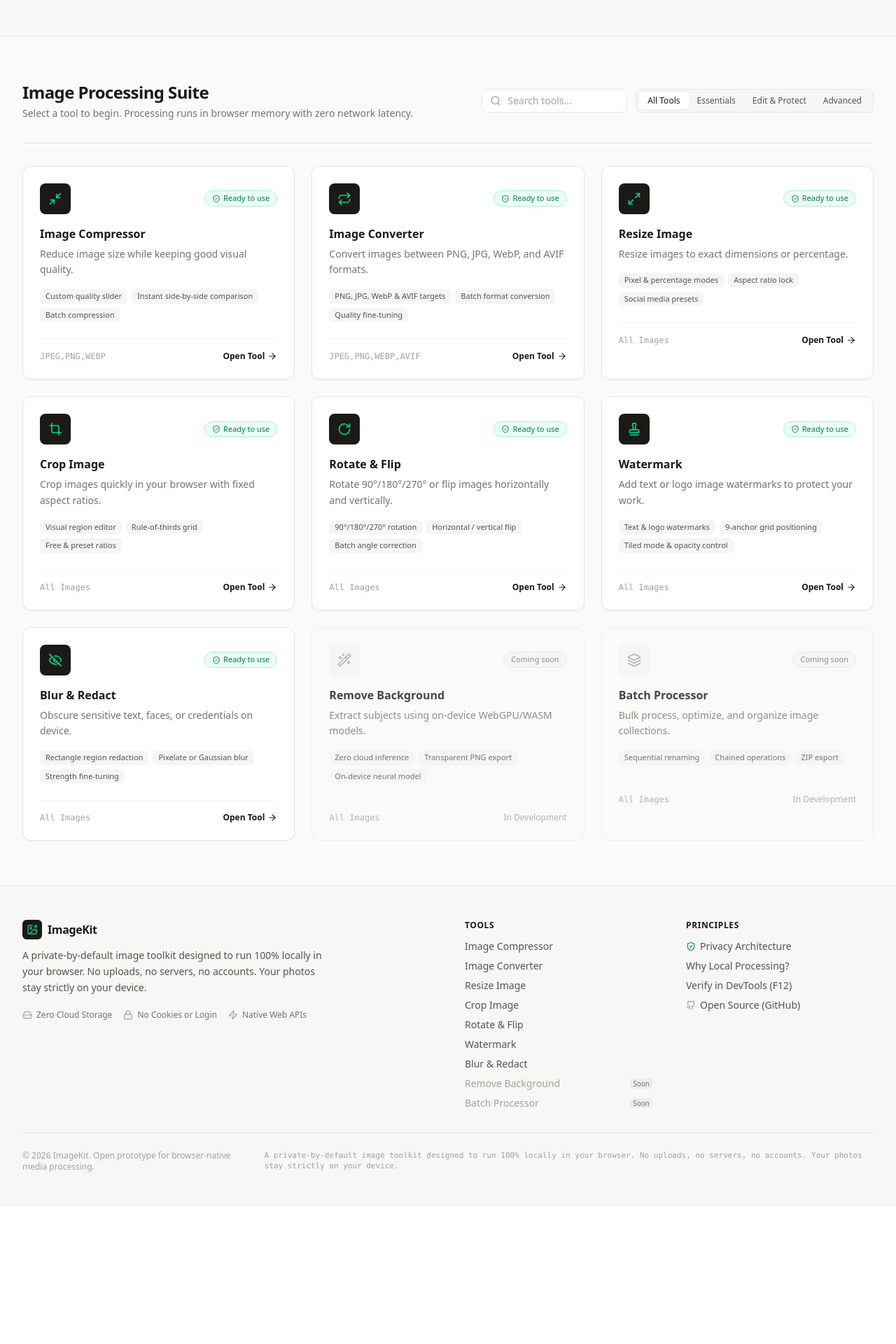
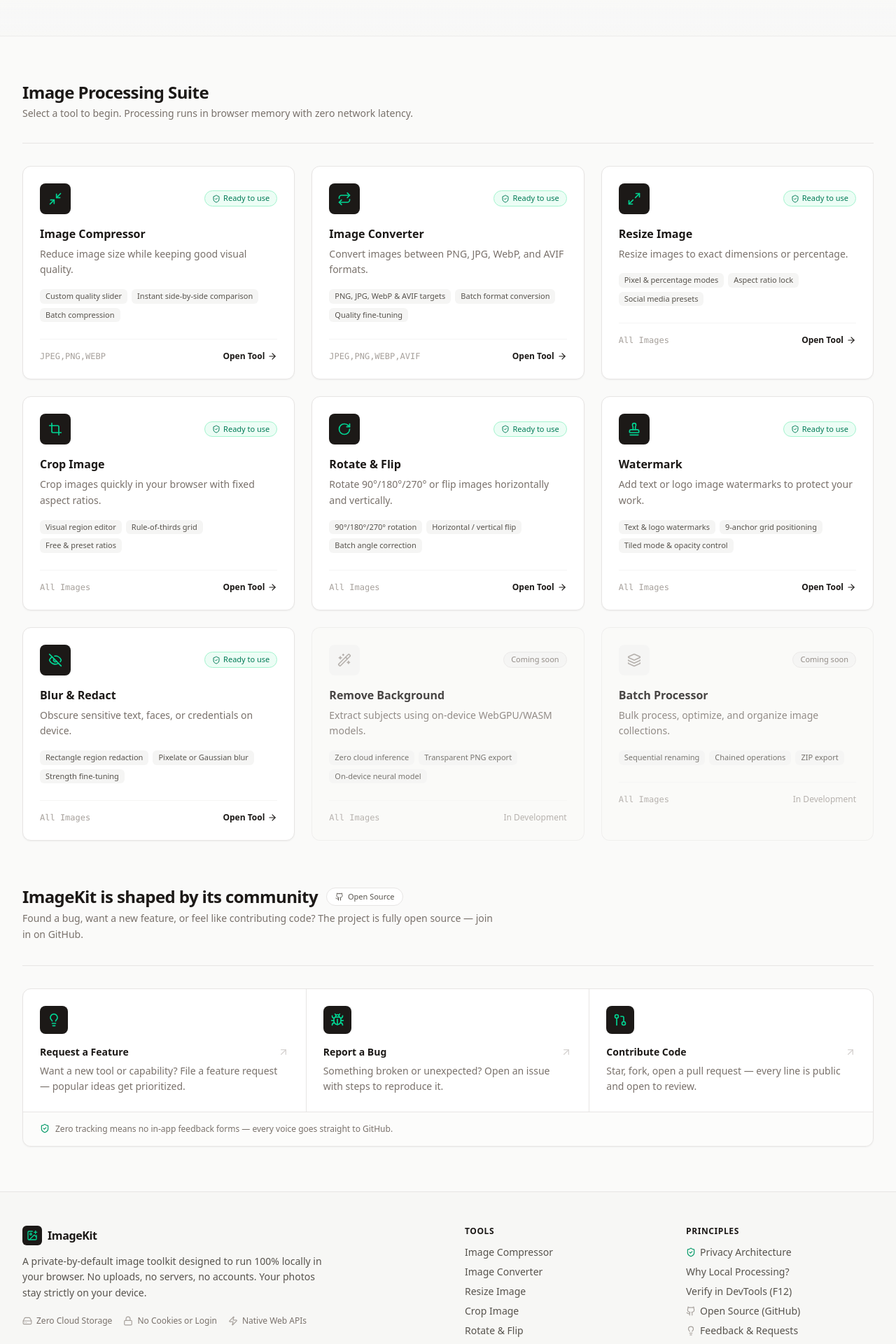
Before and after one commit to Happyileaf/image-kit, a React (Vite) app: page / in a window 1280 px wide. Shown: the part 480-2400 px from the top of the page at 70% size. Before the commit the page ends 2203 px from the top, so only its background shows below. Built offline with nearby package versions, Linux system fonts and the light colour scheme.

Commit message:
feat(home): 新增开源共建板块并简化工具网格
- 首页新增 Community 板块：功能建议、问题反馈、代码共建直达 GitHub Issues
- 移除 ToolsGrid 的搜索框与分类筛选，直接展示全部工具
- Footer 资源区新增"功能建议与反馈"入口

```diff
--- a/src/components/home/ToolsGrid.tsx
+++ b/src/components/home/ToolsGrid.tsx
@@ -1,9 +1,7 @@
-import { useState } from 'react';
 import { Link } from 'react-router-dom';
 import {
   ArrowRight,
-  ShieldCheck,
-  Search
+  ShieldCheck
 } from 'lucide-react';
 import { ToolDefinition, ToolId } from '../../types';
 import { useI18n } from '../../i18n/context';
@@ -14,25 +12,14 @@
 }
 
 export function ToolsGrid({ onSelectTool }: ToolsGridProps) {
-  const [selectedCategory, setSelectedCategory] = useState('all');
-  const [searchQuery, setSearchQuery] = useState('');
-  const { tools, categories, t } = useI18n();
-
-  const filteredTools = tools.filter((tool) => {
-    const matchesCategory = selectedCategory === 'all' || tool.category === selectedCategory;
-    const matchesSearch =
-      tool.name.toLowerCase().includes(searchQuery.toLowerCase()) ||
-      tool.shortDesc.toLowerCase().includes(searchQuery.toLowerCase());
-    return matchesCategory && matchesSearch;
-  });
+  const { tools, t } = useI18n();
 
   return (
     <section className="py-12 md:py-16">
       <div className="mx-auto max-w-7xl px-4 sm:px-6 lg:px-8">
 
-        {/* Section Header & Filters */}
-        <div className="flex flex-col md:flex-row md:items-center md:justify-between gap-4 pb-8 border-b border-stone-200 dark:border-stone-800">
-          <div>
+        {/* Section Header */}
+        <div className="pb-8 border-b border-stone-200 dark:border-stone-800">
           <h2 className="text-xl font-bold tracking-tight text-stone-900 dark:text-stone-100 sm:text-2xl">
             {t('grid.title')}
           </h2>
@@ -41,43 +28,9 @@
           </p>
         </div>
 
-          {/* Search bar & Category filters */}
-          <div className="flex flex-col sm:flex-row items-stretch sm:items-center gap-3">
-            <div className="relative">
-              <Search className="absolute left-3 top-1/2 -translate-y-1/2 h-4 w-4 text-stone-400 dark:text-stone-500" />
-              <input
-                id="tools-search-input"
-                type="text"
-                value={searchQuery}
-                onChange={(e) => setSearchQuery(e.target.value)}
-                placeholder={t('grid.searchPlaceholder')}
-                className="w-full sm:w-52 rounded-lg border border-stone-200 dark:border-stone-800 bg-white dark:bg-stone-900 py-1.5 pl-9 pr-3 text-sm text-stone-800 dark:text-stone-200 placeholder-stone-400 dark:placeholder-stone-500 focus:border-stone-400 dark:focus:border-stone-600 focus:outline-none"
-              />
-            </div>
-
-            {/* Category tabs */}
-            <div className="flex rounded-lg border border-stone-200 dark:border-stone-800 bg-stone-100 dark:bg-stone-900 p-1">
-              {categories.map((cat) => (
-                <button
-                  key={cat.id}
-                  id={`cat-tab-${cat.id}`}
-                  onClick={() => setSelectedCategory(cat.id)}
-                  className={`rounded-md px-3 py-1 text-xs font-medium transition-colors ${
-                    selectedCategory === cat.id
-                      ? 'bg-white dark:bg-stone-800 text-stone-900 dark:text-stone-100 shadow-xs'
-                      : 'text-stone-600 dark:text-stone-400 hover:text-stone-900 dark:hover:text-stone-100'
-                  }`}
-                >
-                  {cat.name}
-                </button>
-              ))}
-            </div>
-          </div>
-        </div>
-
         {/* Tools Cards Grid */}
         <div className="mt-8 grid grid-cols-1 gap-6 sm:grid-cols-2 lg:grid-cols-3">
-          {filteredTools.map((tool: ToolDefinition) => {
+          {tools.map((tool: ToolDefinition) => {
             const isAvailable = tool.isAvailable;
             const cardClass = `group relative flex flex-col justify-between rounded-xl border p-6 transition-all ${
               isAvailable
@@ -170,24 +123,6 @@
           })}
         </div>
 
-        {/* Empty Search State */}
-        {filteredTools.length === 0 && (
-          <div className="mt-12 rounded-xl border border-dashed border-stone-200 dark:border-stone-800 py-12 text-center">
-            <p className="text-sm text-stone-500 dark:text-stone-400">
-              {t('grid.noToolsFound', { query: searchQuery })}
-            </p>
-            <button
-              onClick={() => {
-                setSearchQuery('');
-                setSelectedCategory('all');
-              }}
-              className="mt-3 text-xs font-semibold text-stone-900 dark:text-stone-100 underline"
-            >
-              {t('grid.resetFilters')}
-            </button>
-          </div>
-        )}
-
       </div>
     </section>
   );
--- /dev/null
+++ b/src/components/home/community/index.tsx
@@ -0,0 +1,84 @@
+import { Lightbulb, Bug, GitPullRequest, ArrowUpRight, Github, ShieldCheck } from 'lucide-react';
+import { GITHUB_REPO_URL, GITHUB_FEATURE_REQUEST_URL, GITHUB_BUG_REPORT_URL } from '../../../constants/site';
+import { useI18n } from '../../../i18n/context';
+
+/**
+ * 社区共建入口配置
+ * 受「零追踪、无服务端」原则约束，反馈渠道统一外链至 GitHub Issues 并预置标签
+ */
+const COMMUNITY_ENTRIES = [
+  { icon: Lightbulb, titleKey: 'community.featureTitle', descKey: 'community.featureDesc', href: GITHUB_FEATURE_REQUEST_URL },
+  { icon: Bug, titleKey: 'community.bugTitle', descKey: 'community.bugDesc', href: GITHUB_BUG_REPORT_URL },
+  { icon: GitPullRequest, titleKey: 'community.contributeTitle', descKey: 'community.contributeDesc', href: GITHUB_REPO_URL },
+] as const;
+
+/**
+ * 首页社区共建区块
+ *
+ * @description 提供功能建议、问题反馈与代码共建三个 GitHub 直达入口；单卡片内三列分割布局，
+ * 视觉语言与 ToolsGrid 卡片体系保持一致；底部提示行说明不设站内反馈表单的隐私原则；全部文案走 i18n
+ * @returns 社区共建区块组件
+ */
+function Community() {
+  const { t } = useI18n();
+
+  return (
+    <section className="pb-12 md:pb-16">
+      <div className="mx-auto max-w-7xl px-4 sm:px-6 lg:px-8">
+
+        {/* Section Header */}
+        <div className="pb-8 border-b border-stone-200 dark:border-stone-800">
+          <div className="flex items-center gap-3">
+            <h2 className="text-xl font-bold tracking-tight text-stone-900 dark:text-stone-100 sm:text-2xl">
+              {t('community.title')}
+            </h2>
+            <div className="inline-flex items-center gap-1.5 rounded-full border border-stone-200 dark:border-stone-800 bg-white dark:bg-stone-900 px-3 py-1 text-[11px] font-medium text-stone-600 dark:text-stone-300">
+              <Github className="h-3 w-3" />
+              {t('community.badge')}
+            </div>
+          </div>
+          <p className="mt-1 max-w-2xl text-sm text-stone-500 dark:text-stone-400 leading-relaxed">
+            {t('community.subtitle')}
+          </p>
+        </div>
+
+        {/* Unified Entries Card */}
+        <div className="mt-8 overflow-hidden rounded-xl border border-stone-200 dark:border-stone-800 bg-white dark:bg-stone-900 shadow-xs">
+          <div className="grid md:grid-cols-3 divide-y divide-stone-200 dark:divide-stone-800 md:divide-y-0 md:divide-x">
+            {COMMUNITY_ENTRIES.map((entry) => (
+              <a
+                key={entry.titleKey}
+                href={entry.href}
+                target="_blank"
+                rel="noopener noreferrer"
+                className="group p-6 transition-colors hover:bg-stone-50 dark:hover:bg-stone-800/50"
+              >
+                <div className="flex h-10 w-10 items-center justify-center rounded-lg bg-stone-900 dark:bg-stone-800 text-emerald-400 transition-transform group-hover:scale-105">
+                  <entry.icon className="h-5 w-5" />
+                </div>
+                <div className="mt-4 flex items-center justify-between gap-2">
+                  <h3 className="text-sm font-semibold text-stone-900 dark:text-stone-100">
+                    {t(entry.titleKey)}
+                  </h3>
+                  <ArrowUpRight className="h-4 w-4 shrink-0 text-stone-300 dark:text-stone-600 transition-all group-hover:-translate-y-0.5 group-hover:translate-x-0.5 group-hover:text-stone-900 dark:group-hover:text-stone-100" />
+                </div>
+                <p className="mt-1.5 text-sm text-stone-500 dark:text-stone-400 leading-relaxed">
+                  {t(entry.descKey)}
+                </p>
+              </a>
+            ))}
+          </div>
+
+          {/* Privacy Principle Footnote */}
+          <div className="flex items-start gap-2 border-t border-stone-200 dark:border-stone-800 bg-stone-50/60 dark:bg-stone-800/40 px-6 py-3.5 text-xs text-stone-500 dark:text-stone-400 leading-relaxed">
+            <ShieldCheck className="mt-0.5 h-3.5 w-3.5 shrink-0 text-emerald-600 dark:text-emerald-400" />
+            <span>{t('community.note')}</span>
+          </div>
+        </div>
+
+      </div>
+    </section>
+  );
+}
+
+export default Community;
--- a/src/components/layout/Footer.tsx
+++ b/src/components/layout/Footer.tsx
@@ -1,6 +1,6 @@
 import { Link } from 'react-router-dom';
-import { ShieldCheck, HardDrive, Zap, Lock, Github, ImagePlus } from 'lucide-react';
-import { GITHUB_REPO_URL } from '../../constants/site';
+import { ShieldCheck, HardDrive, Zap, Lock, Github, ImagePlus, Lightbulb } from 'lucide-react';
+import { GITHUB_REPO_URL, GITHUB_ISSUES_URL } from '../../constants/site';
 import { useI18n } from '../../i18n/context';
 
 export function Footer() {
@@ -113,6 +113,17 @@
                   {t('footer.openSource')}
                 </a>
               </li>
+              <li>
+                <a
+                  href={GITHUB_ISSUES_URL}
+                  target="_blank"
+                  rel="noopener noreferrer"
+                  className="hover:text-stone-900 dark:hover:text-stone-100 transition-colors flex items-center gap-1.5"
+                >
+                  <Lightbulb className="h-3.5 w-3.5 text-stone-400 dark:text-stone-500" />
+                  {t('footer.feedback')}
+                </a>
+              </li>
             </ul>
           </div>
 
--- a/src/constants/site.ts
+++ b/src/constants/site.ts
@@ -1 +1,10 @@
 export const GITHUB_REPO_URL = 'https://github.com/Happyileaf/image-kit';
+
+/** 新建 Issue 列表页，作为功能建议与问题反馈的统一入口前缀 */
+export const GITHUB_ISSUES_URL = `${GITHUB_REPO_URL}/issues`;
+
+/** 附带 enhancement 标签的新建 Issue 链接，用于功能建议直达 */
+export const GITHUB_FEATURE_REQUEST_URL = `${GITHUB_REPO_URL}/issues/new?labels=enhancement`;
+
+/** 附带 bug 标签的新建 Issue 链接，用于问题反馈直达 */
+export const GITHUB_BUG_REPORT_URL = `${GITHUB_REPO_URL}/issues/new?labels=bug`;
--- a/src/i18n/locales/en.ts
+++ b/src/i18n/locales/en.ts
@@ -162,13 +162,24 @@
   grid: {
     title: 'Image Processing Suite',
     subtitle: 'Select a tool to begin. Processing runs in browser memory with zero network latency.',
-    searchPlaceholder: 'Search tools...',
     readyToUse: 'Ready to use',
     inDevelopment: 'In Development',
     openTool: 'Open Tool',
-    allImages: 'All Images',
-    noToolsFound: 'No tools found matching "{query}".',
-    resetFilters: 'Reset filters'
+    allImages: 'All Images'
+  },
+
+  // Community & Open Source
+  community: {
+    badge: 'Open Source',
+    title: 'ImageKit is shaped by its community',
+    subtitle: 'Found a bug, want a new feature, or feel like contributing code? The project is fully open source — join in on GitHub.',
+    featureTitle: 'Request a Feature',
+    featureDesc: 'Want a new tool or capability? File a feature request — popular ideas get prioritized.',
+    bugTitle: 'Report a Bug',
+    bugDesc: 'Something broken or unexpected? Open an issue with steps to reproduce it.',
+    contributeTitle: 'Contribute Code',
+    contributeDesc: 'Star, fork, open a pull request — every line is public and open to review.',
+    note: 'Zero tracking means no in-app feedback forms — every voice goes straight to GitHub.'
   },
 
   // Tool workspace & Header
@@ -573,6 +584,7 @@
     verifyF12: 'Verify in DevTools (F12)',
     verifyDevTools: 'Verify in DevTools (F12)',
     openSource: 'Open Source (GitHub)',
+    feedback: 'Feedback & Requests',
     soonBadge: 'Soon',
     soon: 'Soon',
     copyright: '© {year} ImageKit. Open prototype for browser-native media processing.',
--- a/src/i18n/locales/zh.ts
+++ b/src/i18n/locales/zh.ts
@@ -162,13 +162,24 @@
   grid: {
     title: '图像处理套件',
     subtitle: '选择工具开始处理。所有运算均在浏览器内存完成，零网络延迟与流量消耗。',
-    searchPlaceholder: '搜索工具...',
     readyToUse: '即刻可用',
     inDevelopment: '开发中',
     openTool: '打开工具',
-    allImages: '全部图像格式',
-    noToolsFound: '未找到与“{query}”相符的工具。',
-    resetFilters: '重置筛选'
+    allImages: '全部图像格式'
+  },
+
+  // Community & Open Source
+  community: {
+    badge: '开源共建',
+    title: 'ImageKit 由社区一起塑造',
+    subtitle: '遇到 Bug、想要新功能，或是想贡献代码？项目完全开源，欢迎到 GitHub 参与讨论与共建。',
+    featureTitle: '提交功能建议',
+    featureDesc: '想要新工具或新特性？提交 Feature Request，呼声高的优先排期。',
+    bugTitle: '报告问题',
+    bugDesc: '遇到异常或处理结果不符合预期？带上复现步骤提一个 Issue。',
+    contributeTitle: '参与代码共建',
+    contributeDesc: 'Star、Fork、提交 Pull Request，每一行代码都公开接受审查。',
+    note: '遵循零追踪原则，本站不设站内反馈表单，所有声音直达 GitHub。'
   },
 
   // Tool workspace & Header
@@ -573,6 +584,7 @@
     verifyF12: '按 F12 自主验证流量',
     verifyDevTools: '按 F12 自主验证流量',
     openSource: '开源代码（GitHub）',
+    feedback: '功能建议与反馈',
     soonBadge: '即将上线',
     soon: '即将上线',
     copyright: '© {year} ImageKit • 纯浏览器原生媒体处理套件',
--- a/src/pages/HomePage.tsx
+++ b/src/pages/HomePage.tsx
@@ -4,6 +4,7 @@
 import { Seo } from '../components/seo/Seo';
 import { Hero } from '../components/home/Hero';
 import { ToolsGrid } from '../components/home/ToolsGrid';
+import Community from '../components/home/community';
 import { HOME_META, getHomeJsonLd } from '../constants/seo';
 import { createSamplePhoto } from '../utils/imageProcessor';
 
@@ -35,6 +36,7 @@
       />
       <Hero onSelectTool={handleSelectTool} onTrySample={handleTrySample} />
       <ToolsGrid onSelectTool={handleSelectTool} />
+      <Community />
     </>
   );
 }
```
Lines whose indentation alone changed are shown as unchanged.
